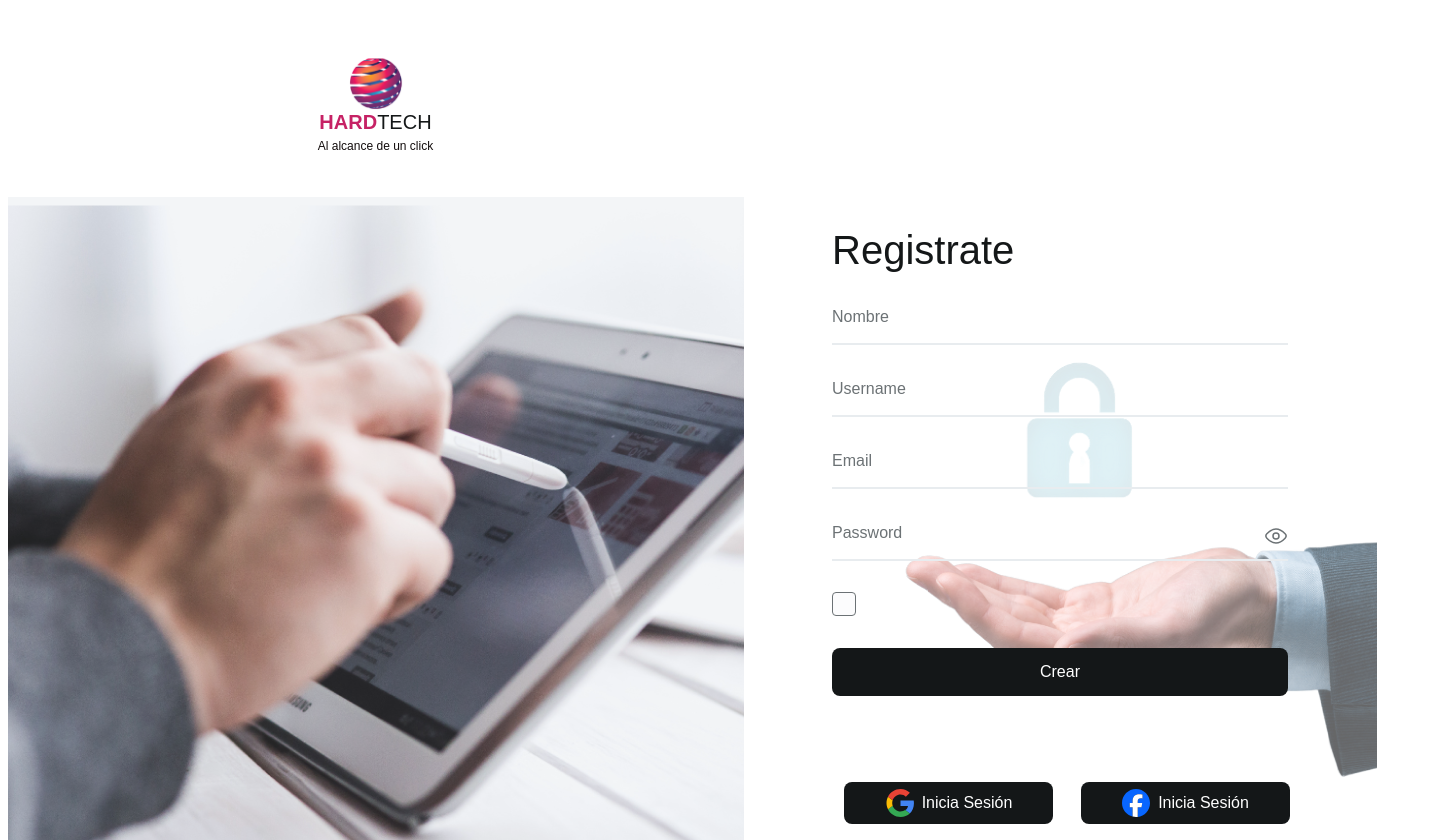
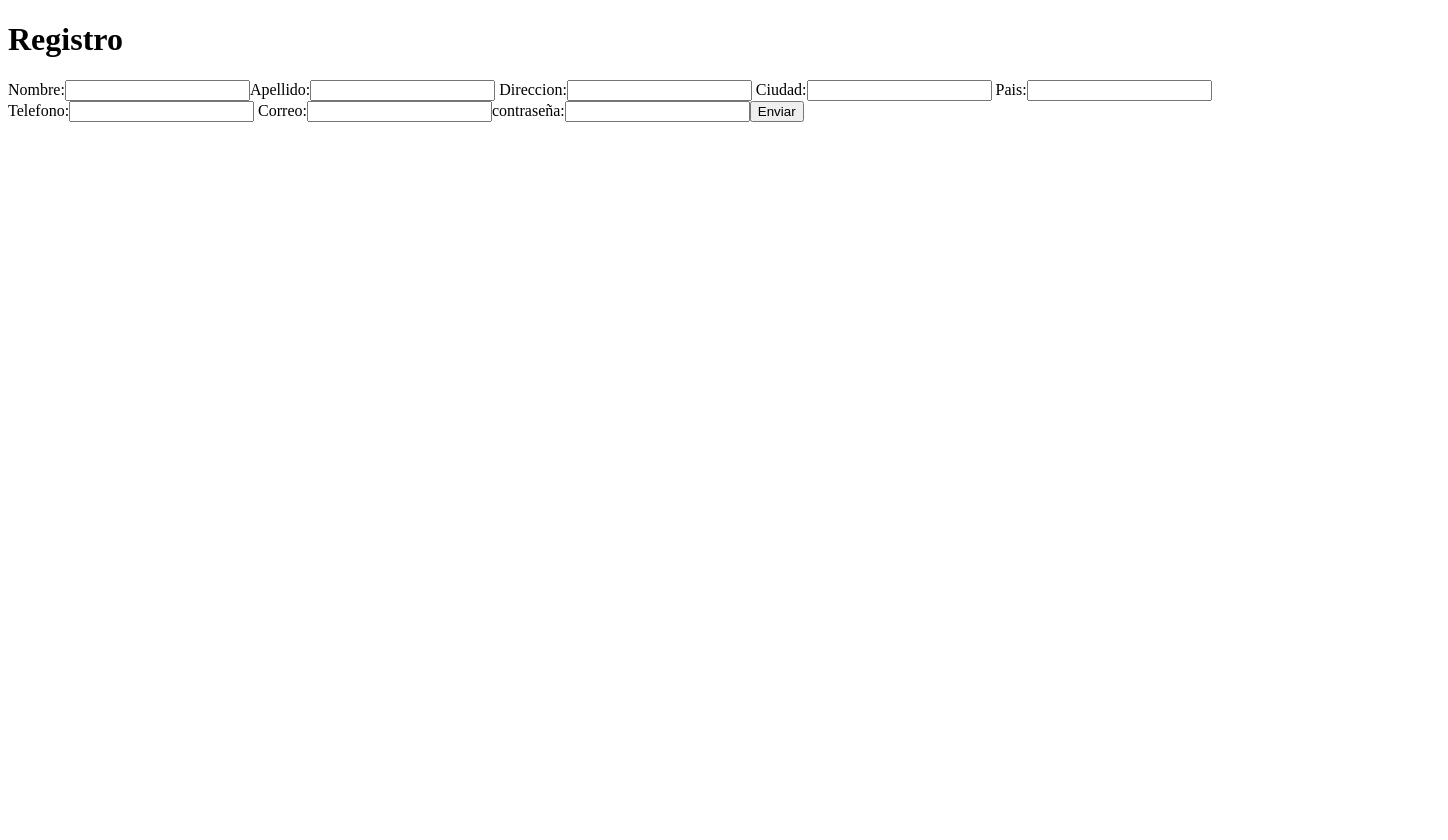
Before and after one commit to No-Country/c15-15-n-node-react, a React (Vite) app in the folder FrontEnd-Ecommer/: page / in a window 1280 px wide. Shown: the top 840 px of the page, 1448 px wide, since content can reach past the window. After the commit the page ends 800 px from the top, so only its background shows below. Built offline with nearby package versions, Linux system fonts and the light colour scheme.

Commit message:
agregado a medias el registro el registro de usuario ya esta, pero se necesita implementar una respuesta clara al usuario, eso esta en proceso.

```diff
--- a/FrontEnd-Ecommer/src/Pages/registro/registro.jsx
+++ b/FrontEnd-Ecommer/src/Pages/registro/registro.jsx
@@ -1,126 +1,209 @@
-import { NavLink } from 'react-router-dom';
-import logo from './Logo.png'
-import izquierda from './Imagen_Izquierda.png'
-import derecha from './imagen_derecha.png'
-import imagen1 from './rectangle-10840.png'
-import imagen2 from './paste-image0.png'
-import imagen3 from './tech-solutions-20.png'
-import './registro.css'
+// import { NavLink } from 'react-router-dom';
+// import logo from './Logo.png'
+// import izquierda from './Imagen_Izquierda.png'
+// import derecha from './imagen_derecha.png'
+// import imagen1 from './rectangle-10840.png'
+// import imagen2 from './paste-image0.png'
+// import imagen3 from './tech-solutions-20.png'
+// import './registro.css'
 
 
-export default function Registro() {
+// export default function Registro() {
 
-  return (
-      <>
-        <div className="sign-up-popup-desktop">
-          <img className="rectangle-1084" src={imagen1}/>
-          <div className="left">
-            <div className="image-placeholder">
-              <img className="paste-image" src={imagen2}/>
-              <div className="logo-negativo-2">
-                <img className="tech-solutions-2" src={imagen3}/>
-                <div className="logo-name">
-                  <div className="hardtech">
-                    <span>
-                      <span className="hardtech-span">HARD</span>
-                      <span className="hardtech-span2">TECH</span>
-                    </span>
-                  </div>
-                  <div className="al-alcance-de-un-click">Al alcance de un click</div>
-                </div>
-              </div>
-            </div>
-          </div>
+//   return (
+    //   <>
+    //     <div className="sign-up-popup-desktop">
+    //       <img className="rectangle-1084" src={imagen1}/>
+    //       <div className="left">
+    //         <div className="image-placeholder">
+    //           <img className="paste-image" src={imagen2}/>
+    //           <div className="logo-negativo-2">
+    //             <img className="tech-solutions-2" src={imagen3}/>
+    //             <div className="logo-name">
+    //               <div className="hardtech">
+    //                 <span>
+    //                   <span className="hardtech-span">HARD</span>
+    //                   <span className="hardtech-span2">TECH</span>
+    //                 </span>
+    //               </div>
+    //               <div className="al-alcance-de-un-click">Al alcance de un click</div>
+    //             </div>
+    //           </div>
+    //         </div>
+    //       </div>
 
 
 
-      <div class="sign-up">
-        <div class="title">
-          <div class="header">
-            <div class="content">
-              <div class="registrate">Registrate</div>
-            </div>
-          </div>
-        </div>
+    //   <div class="sign-up">
+    //     <div class="title">
+    //       <div class="header">
+    //         <div class="content">
+    //           <div class="registrate">Registrate</div>
+    //         </div>
+    //       </div>
+    //     </div>
 
-        <div class="form-rating">
-          <div class="form">
-            <div class="form-input">
-              <div class="content2">
-                <div class="content3">
-                  <div class="nombre">Nombre</div>
-                </div>
-              </div>
-            </div>
-            <div class="form-input">
-              <div class="content2">
-                <div class="content3">
-                  <div class="username">Username</div>
-                </div>
-              </div>
-            </div>
-            <div class="form-input">
-              <div class="content2">
-                <div class="content3">
-                  <div class="email">Email</div>
-                </div>
-              </div>
-            </div>
-            <div class="form-input">
-              <div class="content2">
-                <div class="content3">
-                  <div class="password">Password</div>
-                  <svg class="huge-icon-interface-outline-eye" width="24" height="24" viewBox="0 0 24 24" fill="none" xmlns="http://www.w3.org/2000/svg">
-                    <path d="M21.1303 9.8531C22.2899 11.0732 22.2899 12.9268 21.1303 14.1469C19.1745 16.2047 15.8155 19 12 19C8.18448 19 4.82549 16.2047 2.86971 14.1469C1.7101 12.9268 1.7101 11.0732 2.86971 9.8531C4.82549 7.79533 8.18448 5 12 5C15.8155 5 19.1745 7.79533 21.1303 9.8531Z" stroke="#6C7275" stroke-width="1.5"></path>
-                    <path d="M15 12C15 13.6569 13.6569 15 12 15C10.3431 15 9 13.6569 9 12C9 10.3431 10.3431 9 12 9C13.6569 9 15 10.3431 15 12Z" stroke="#6C7275" stroke-width="1.5"></path>
-                  </svg>
-                </div>
-              </div>
-            </div>
-            <div class="different-address">
-              <div class="ratio-button"></div>
-            </div>
-          </div>
-        </div>
+    //     <div class="form-rating">
+    //       <div class="form">
+    //         <div class="form-input">
+    //           <div class="content2">
+    //             <div class="content3">
+    //               <div class="nombre">Nombre</div>
+    //             </div>
+    //           </div>
+    //         </div>
+    //         <div class="form-input">
+    //           <div class="content2">
+    //             <div class="content3">
+    //               <div class="username">Username</div>
+    //             </div>
+    //           </div>
+    //         </div>
+    //         <div class="form-input">
+    //           <div class="content2">
+    //             <div class="content3">
+    //               <div class="email">Email</div>
+    //             </div>
+    //           </div>
+    //         </div>
+    //         <div class="form-input">
+    //           <div class="content2">
+    //             <div class="content3">
+    //               <div class="password">Password</div>
+    //               <svg class="huge-icon-interface-outline-eye" width="24" height="24" viewBox="0 0 24 24" fill="none" xmlns="http://www.w3.org/2000/svg">
+    //                 <path d="M21.1303 9.8531C22.2899 11.0732 22.2899 12.9268 21.1303 14.1469C19.1745 16.2047 15.8155 19 12 19C8.18448 19 4.82549 16.2047 2.86971 14.1469C1.7101 12.9268 1.7101 11.0732 2.86971 9.8531C4.82549 7.79533 8.18448 5 12 5C15.8155 5 19.1745 7.79533 21.1303 9.8531Z" stroke="#6C7275" stroke-width="1.5"></path>
+    //                 <path d="M15 12C15 13.6569 13.6569 15 12 15C10.3431 15 9 13.6569 9 12C9 10.3431 10.3431 9 12 9C13.6569 9 15 10.3431 15 12Z" stroke="#6C7275" stroke-width="1.5"></path>
+    //               </svg>
+    //             </div>
+    //           </div>
+    //         </div>
+    //         <div class="different-address">
+    //           <div class="ratio-button"></div>
+    //         </div>
+    //       </div>
+    //     </div>
 
-        <div class="button">
-          <div class="crear">Crear</div>
-        </div>
-      </div>
+    //     <div class="button">
+    //       <div class="crear">Crear</div>
+    //     </div>
+    //   </div>
 
-      <div class="button2">
-        <svg class="social-icons-facebook-original" width="28" height="28" viewBox="0 0 28 28" fill="none" xmlns="http://www.w3.org/2000/svg">
-          <g clip-path="url(#clip0_294_3772)">
-            <path d="M28 14C28 6.26808 21.7319 0 14 0C6.26808 0 0 6.26808 0 14C0 20.5654 4.52032 26.0747 10.6182 27.5878V18.2784H7.73136V14H10.6182V12.1565C10.6182 7.39144 12.7747 5.1828 17.453 5.1828C18.34 5.1828 19.8705 5.35696 20.4966 5.53056V9.40856C20.1662 9.37384 19.5922 9.35648 18.8793 9.35648C16.5838 9.35648 15.6968 10.2262 15.6968 12.4869V14H20.2698L19.4841 18.2784H15.6968V27.8975C22.629 27.0603 28.0006 21.1579 28.0006 14H28Z" fill="#0866FF"></path>
-            <path d="M19.4837 18.2783L20.2694 13.9999H15.6964V12.4868C15.6964 10.2261 16.5834 9.35642 18.8789 9.35642C19.5918 9.35642 20.1658 9.37378 20.4962 9.4085V5.5305C19.8701 5.35634 18.3396 5.18274 17.4526 5.18274C12.7743 5.18274 10.6178 7.39138 10.6178 12.1564V13.9999H7.73096V18.2783H10.6178V27.5878C11.7008 27.8566 12.8337 27.9999 13.9996 27.9999C14.5736 27.9999 15.1398 27.9647 15.6958 27.8975V18.2783H19.4831H19.4837Z" fill="white"></path>
-          </g>
-          <defs>
-            <clipPath id="clip0_294_3772">
-              <rect width="28" height="28" fill="white"></rect>
-            </clipPath>
-          </defs>
-        </svg>
+    //   <div class="button2">
+    //     <svg class="social-icons-facebook-original" width="28" height="28" viewBox="0 0 28 28" fill="none" xmlns="http://www.w3.org/2000/svg">
+    //       <g clip-path="url(#clip0_294_3772)">
+    //         <path d="M28 14C28 6.26808 21.7319 0 14 0C6.26808 0 0 6.26808 0 14C0 20.5654 4.52032 26.0747 10.6182 27.5878V18.2784H7.73136V14H10.6182V12.1565C10.6182 7.39144 12.7747 5.1828 17.453 5.1828C18.34 5.1828 19.8705 5.35696 20.4966 5.53056V9.40856C20.1662 9.37384 19.5922 9.35648 18.8793 9.35648C16.5838 9.35648 15.6968 10.2262 15.6968 12.4869V14H20.2698L19.4841 18.2784H15.6968V27.8975C22.629 27.0603 28.0006 21.1579 28.0006 14H28Z" fill="#0866FF"></path>
+    //         <path d="M19.4837 18.2783L20.2694 13.9999H15.6964V12.4868C15.6964 10.2261 16.5834 9.35642 18.8789 9.35642C19.5918 9.35642 20.1658 9.37378 20.4962 9.4085V5.5305C19.8701 5.35634 18.3396 5.18274 17.4526 5.18274C12.7743 5.18274 10.6178 7.39138 10.6178 12.1564V13.9999H7.73096V18.2783H10.6178V27.5878C11.7008 27.8566 12.8337 27.9999 13.9996 27.9999C14.5736 27.9999 15.1398 27.9647 15.6958 27.8975V18.2783H19.4831H19.4837Z" fill="white"></path>
+    //       </g>
+    //       <defs>
+    //         <clipPath id="clip0_294_3772">
+    //           <rect width="28" height="28" fill="white"></rect>
+    //         </clipPath>
+    //       </defs>
+    //     </svg>
 
-        <div class="inicia-sesi-n">Inicia Sesión</div>
-      </div>
-      <div class="button3">
-        <div class="social-icons-google-original">
-          <svg class="vector2" width="28" height="28" viewBox="0 0 28 28" fill="none" xmlns="http://www.w3.org/2000/svg">
-            <path d="M14.4995 11.4545V16.8763H22.034C21.7032 18.6199 20.7103 20.0963 19.2213 21.0891L23.7649 24.6145C26.4122 22.171 27.9394 18.5819 27.9394 14.3182C27.9394 13.3255 27.8504 12.3709 27.6849 11.4546L14.4995 11.4545Z" fill="#4285F4"></path>
-            <path d="M6.65355 16.6647L5.6288 17.4491L2.00146 20.2745C4.3051 24.8436 9.02656 28 14.4992 28C18.2792 28 21.4482 26.7527 23.7646 24.6146L19.221 21.0891C17.9737 21.9291 16.3828 22.4382 14.4992 22.4382C10.8593 22.4382 7.76663 19.9819 6.65928 16.6728L6.65355 16.6647Z" fill="#34A853"></path>
-            <path d="M2.00171 7.72546C1.04722 9.60902 0.5 11.7345 0.5 13.9999C0.5 16.2653 1.04722 18.3908 2.00171 20.2744C2.00171 20.287 6.65997 16.6598 6.65997 16.6598C6.37997 15.8198 6.21447 14.929 6.21447 13.9998C6.21447 13.0706 6.37997 12.1797 6.65997 11.3397L2.00171 7.72546Z" fill="#FBBC05"></path>
-            <path d="M14.4995 5.57454C16.5614 5.57454 18.3941 6.28725 19.8577 7.66181L23.8668 3.65277C21.4358 1.38736 18.2796 0 14.4995 0C9.02685 0 4.3051 3.14363 2.00146 7.72546L6.65958 11.34C7.76679 8.03089 10.8596 5.57454 14.4995 5.57454Z" fill="#EA4335"></path>
-          </svg>
-        </div>
-        <div class="inicia-sesi-n">Inicia Sesión</div>
-      </div>
-    </div>
+    //     <div class="inicia-sesi-n">Inicia Sesión</div>
+    //   </div>
+    //   <div class="button3">
+    //     <div class="social-icons-google-original">
+    //       <svg class="vector2" width="28" height="28" viewBox="0 0 28 28" fill="none" xmlns="http://www.w3.org/2000/svg">
+    //         <path d="M14.4995 11.4545V16.8763H22.034C21.7032 18.6199 20.7103 20.0963 19.2213 21.0891L23.7649 24.6145C26.4122 22.171 27.9394 18.5819 27.9394 14.3182C27.9394 13.3255 27.8504 12.3709 27.6849 11.4546L14.4995 11.4545Z" fill="#4285F4"></path>
+    //         <path d="M6.65355 16.6647L5.6288 17.4491L2.00146 20.2745C4.3051 24.8436 9.02656 28 14.4992 28C18.2792 28 21.4482 26.7527 23.7646 24.6146L19.221 21.0891C17.9737 21.9291 16.3828 22.4382 14.4992 22.4382C10.8593 22.4382 7.76663 19.9819 6.65928 16.6728L6.65355 16.6647Z" fill="#34A853"></path>
+    //         <path d="M2.00171 7.72546C1.04722 9.60902 0.5 11.7345 0.5 13.9999C0.5 16.2653 1.04722 18.3908 2.00171 20.2744C2.00171 20.287 6.65997 16.6598 6.65997 16.6598C6.37997 15.8198 6.21447 14.929 6.21447 13.9998C6.21447 13.0706 6.37997 12.1797 6.65997 11.3397L2.00171 7.72546Z" fill="#FBBC05"></path>
+    //         <path d="M14.4995 5.57454C16.5614 5.57454 18.3941 6.28725 19.8577 7.66181L23.8668 3.65277C21.4358 1.38736 18.2796 0 14.4995 0C9.02685 0 4.3051 3.14363 2.00146 7.72546L6.65958 11.34C7.76679 8.03089 10.8596 5.57454 14.4995 5.57454Z" fill="#EA4335"></path>
+    //       </svg>
+    //     </div>
+    //     <div class="inicia-sesi-n">Inicia Sesión</div>
+    //   </div>
+    // </div>
+
+    //   </>
+//   )
+// }
+
+import React, { useState } from 'react';
+import { useDispatch } from 'react-redux';
+import { PostCreateUser } from '../../store/actions';
+
+export default function Registro() {
+  const dispatch = useDispatch();
+
+  const [formData, setFormData] = useState({
+    name: '',
+    lastName: '',
+    address: '',
+    city: '',
+    country: '',
+    phoneNumber: '',
+    email: '',
+    password: '',
+  });
+
+  const [alertMessage, setAlertMessage] = useState('');
+
+  const handleInputChange = (e) => {
+    const { name, value } = e.target;
+    setFormData({
+      ...formData,
+      [name]: value,
+    });
+  };
+
+  const handleSubmit = async (e) => {
+    e.preventDefault();
+    try {
+      const response = await dispatch(PostCreateUser(formData));
+      console.log(response)
+
+      if (response && response.payload && response.payload.id) {
+        setAlertMessage(`Usuario creado con éxito, ID: ${response.payload.id}`);
+        // Puedes agregar aquí la lógica para redireccionar o realizar otras acciones después del éxito.
+      } else {
+        setAlertMessage('Error al crear el usuario');
+      }
+    } catch (error) {
+      console.error('Error en el envío del formulario', error);
+      setAlertMessage('Error al enviar el formulario');
+    }
+  };
 
 
 
+  return (
+    <div>
+      <h1>Registro</h1>
+      {alertMessage && <div>{alertMessage}</div>}
+      <form onSubmit={handleSubmit}>
+        {/* Aquí coloca tus campos de formulario */}
+        <label>
+          Nombre:
+          <input type="text" name="name" value={formData.name} onChange={handleInputChange} />
+        </label>
+        <label>
+          Apellido:
+          <input type="text" name="lastName" value={formData.lastName} onChange={handleInputChange} />
+        </label>        <label>
+          Direccion:
+          <input type="text" name="address" value={formData.address} onChange={handleInputChange} />
+        </label>        <label>
+          Ciudad:
+          <input type="text" name="city" value={formData.city} onChange={handleInputChange} />
+        </label>        <label>
+          Pais:
+          <input type="text" name="country" value={formData.country} onChange={handleInputChange} />
+        </label>        <label>
+          Telefono:
+          <input type="text" name="phoneNumber" value={formData.phoneNumber} onChange={handleInputChange} />
+        </label>        <label>
+          Correo:
+          <input type="text" name="email" value={formData.email} onChange={handleInputChange} />
+        </label>
+        <label>
+          contraseña:
+          <input type="text" name="password" value={formData.password} onChange={handleInputChange} />
+        </label>
 
-
-
-      </>
-  )
+        <button type="submit">Enviar</button>
+      </form>
+    </div>
+  );
 }
```
Also changed, not shown: FrontEnd-Ecommer/src/store/actions.js (+27 -5 lines), FrontEnd-Ecommer/src/store/reducer.js (+3 -9 lines).
